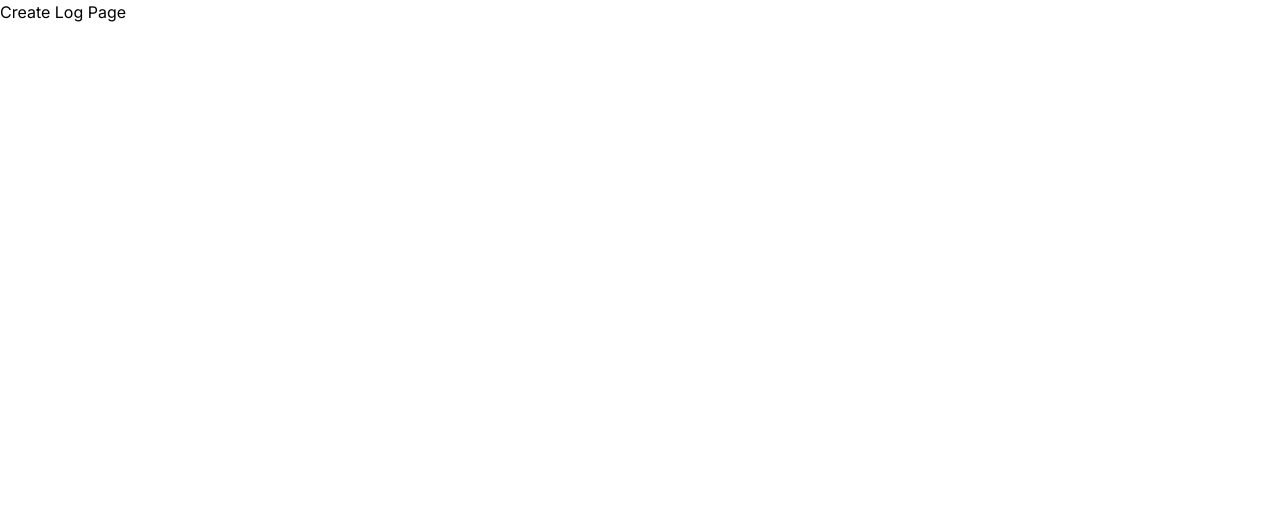
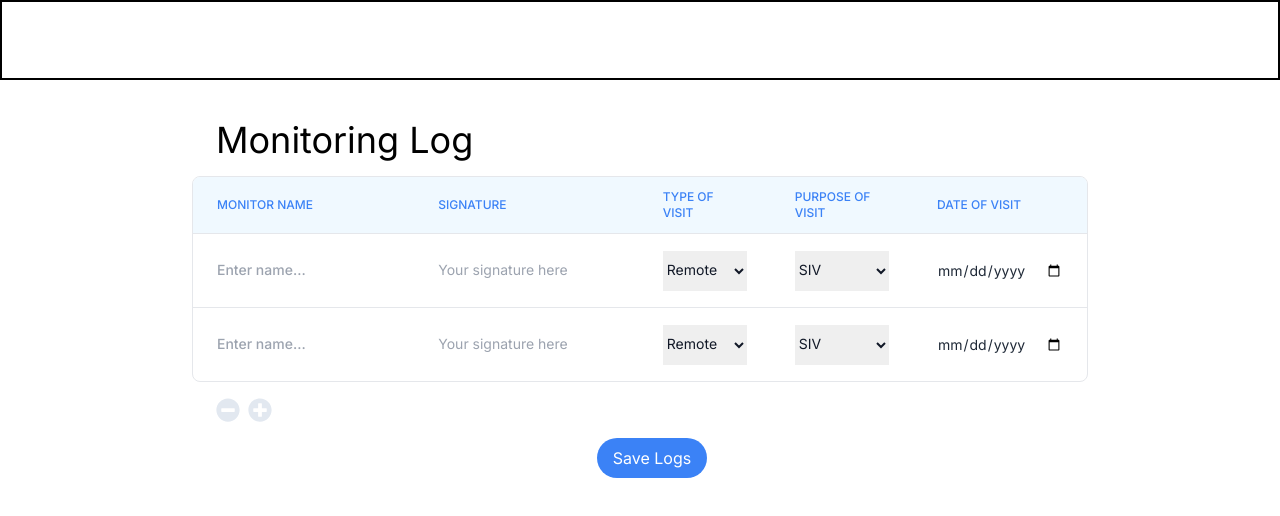
Before and after one commit to marcbrown2024/stratrak, a Next.js app: page /trials/1/logs/create in a window 1280 px wide. Shown: the top 516 px of the page. Built offline with nearby package versions, Linux system fonts and the light colour scheme.

Commit message:
Begin work on table to add new logs

```diff
--- a/app/layout.tsx
+++ b/app/layout.tsx
@@ -1,6 +1,7 @@
 import type { Metadata } from "next";
 import { Inter } from "next/font/google";
 import "./globals.css";
+import Header from "@/components/Header";
 
 const inter = Inter({ subsets: ["latin"] });
 
@@ -16,7 +17,12 @@ export default function RootLayout({
 }>) {
   return (
     <html lang="en">
-      <body className={inter.className}>{children}</body>
+      <body className={`${inter.className}`}>
+        <Header />
+        <div className="mt-10">
+          {children}
+        </div>
+      </body>
     </html>
   );
 }
--- a/app/trials/[trialId]/logs/create/page.tsx
+++ b/app/trials/[trialId]/logs/create/page.tsx
@@ -1,9 +1,105 @@
-import React from 'react'
+'use client'
+
+import CreateLogTableRow from "@/components/CreateLogTableRow";
+import React, { useEffect, useState } from "react";
+import { FaPlusCircle, FaMinusCircle } from "react-icons/fa";
 
 const CreateLog = () => {
+  const [tableRowsIds, setTableRowsIds] = useState<number[]>([0, 1])
+  const [shouldSubmit, setShouldSubmit] = useState<Boolean>(false)
+  const [logs, setLogs] = useState<LogDetails[]>([])
+
+  const addRow = () => {
+    setTableRowsIds(rowArr => [...rowArr, rowArr.length])
+  }
+
+  const remRow = () => {
+    setTableRowsIds(rowArr => {
+      if (rowArr.length == 1) return rowArr
+      return rowArr.slice(0, -1)
+    })
+  }
+
+  const updateLogs = (log: LogDetails) => {
+    setLogs([...logs, log])
+  }
+
+  const triggerSubmit = () => {
+    setShouldSubmit(true)
+  }
+
+  useEffect(() => {
+    console.log(logs);
+  }, [shouldSubmit])
+
   return (
-    <div>Create Log Page</div>
-  )
-}
+    <div className="flex flex-col space-y-4 w-[70%] h-fit min-h-[500px] mx-auto">
+      <h1 className="text-4xl pl-6">Monitoring Log</h1>
 
-export default CreateLog
+      {/* Create log form wrapper */}
+      <div className="flex flex-col mt-10">
+        <div className="-m-1.5 overflow-x-auto">
+          <div className="p-1.5 min-w-full inline-block align-middle">
+            <div className="border rounded-lg overflow-hidden">
+              <table className="min-w-full divide-y divide-gray-200">
+                <thead className="bg-sky-50">
+                  <tr className="text-blue-500">
+                    <th
+                      scope="col"
+                      className="px-6 py-3 text-start text-xs font-medium uppercase"
+                    >
+                     Monitor Name
+                    </th>
+                    <th
+                      scope="col"
+                      className="px-6 py-3 text-start text-xs font-medium uppercase"
+                    >
+                     Signature
+                    </th>
+                    <th
+                      scope="col"
+                      className="px-6 py-3 text-start text-xs font-medium uppercase"
+                    >
+                     Type of Visit
+                    </th>
+                    <th
+                      scope="col"
+                      className="px-6 py-3 text-start text-xs font-medium uppercase"
+                    >
+                     Purpose of Visit
+                    </th>
+                    <th
+                      scope="col"
+                      className="px-6 py-3 text-start text-xs font-medium uppercase"
+                    >
+                     Date of Visit
+                    </th>
+                  </tr>
+                </thead>
+                <tbody className="divide-y divide-gray-200 duration-200">
+                  {
+                    tableRowsIds.map((i, k) => (
+                      <tr key={k}><CreateLogTableRow rowId={i} shouldSubmit={shouldSubmit} updateLogs={updateLogs} /></tr>
+                    ))
+                  }
+                </tbody>
+              </table>
+            </div>
+          </div>
+        </div>
+      </div>
+      {/* add or delete row */}
+      <div className="flex space-x-2 pl-6">
+        <button onClick={remRow} disabled={tableRowsIds.length <= 1}><FaMinusCircle className={`text-2xl text-slate-200 ${tableRowsIds.length > 1 && "hover:text-blue-500"}`} /></button>
+        <button onClick={addRow}><FaPlusCircle className="text-2xl text-slate-200 hover:text-blue-500" /></button>
+      </div>
+      <div
+        onClick={triggerSubmit}
+        className="pl-6 w-full flex items-center justify-center">
+        <button className="px-4 py-2 bg-blue-500 text-white rounded-full hover:opacity-90">{`Save Log${tableRowsIds.length > 1 ? 's' : ''}`}</button>
+      </div>
+    </div>
+  );
+};
+
+export default CreateLog;
--- /dev/null
+++ b/components/CreateLogTableRow.tsx
@@ -0,0 +1,99 @@
+'use client'
+
+import React, { useEffect, useState } from "react";
+import { useForm, SubmitHandler } from "react-hook-form";
+
+type params = {
+  rowId: number,
+  shouldSubmit: Boolean,
+  updateLogs: (log: LogDetails) => void
+}
+
+type Inputs = {
+  monitorName: string,
+}
+
+const TableRow = ({rowId, shouldSubmit, updateLogs}: params) => {
+  const {
+    register,
+    handleSubmit,
+    formState: { errors },
+  } = useForm<Inputs>();
+
+  const logDetails: LogDetails = {
+    "monitorName": "",
+    "signature": "",
+    typeOfVisit: "Remote",
+    purposeOfVisit: "SIV",
+    dateOfVisit: "",
+  }
+
+  const onSubmit: SubmitHandler<Inputs> = (data) => {
+    updateLogs({
+      ...logDetails,
+      ...data,
+    })
+  }
+
+  useEffect(() => {
+    if (shouldSubmit) {
+      const forms = document.querySelectorAll('form')
+      for (let i=0; i<forms.length; ) {
+        forms[i].submit()
+      }
+    }
+  }, [shouldSubmit])
+
+  return (
+    <>
+      <td className="px-6 py-4 whitespace-nowrap text-sm font-medium text-gray-800">
+        <form onSubmit={handleSubmit(onSubmit)}>
+          <input {...register("monitorName")} type="text"
+            id={`name-${rowId}`}
+            className="text-gray-900 text-sm border-b-[1px] border-b-transparent focus:outline-0 focus:border-blue-500 block w-full p-2.5 pl-0"
+            placeholder="Enter name..."
+          />
+        </form>
+      </td>
+      <td className="px-6 py-4 whitespace-nowrap text-sm text-gray-800">
+        <form>
+          <input type="text"
+            id={`signature-${rowId}`}
+            className="text-gray-900 text-sm border-b-[1px] border-b-transparent focus:outline-0 focus:border-blue-500 block w-full p-2.5 pl-0"
+            placeholder="Your signature here"
+          />
+        </form>
+      </td>
+      <td className="px-6 py-4 whitespace-nowrap text-sm text-gray-800">
+        <form>
+          <select
+          id={`visit-${rowId}`}
+          className="hover:cursor-pointer text-gray-900 text-sm border-b-[1px] border-b-transparent focus:outline-0 focus:border-blue-500 block w-full p-2.5 pl-0">
+            <option>Remote</option>
+            <option>Onsite</option>
+            <option>Waiver Call</option>
+          </select>
+        </form>
+      </td>
+      <td className="px-6 py-4 whitespace-nowrap text-sm text-gray-800">
+        <form>
+          <select
+          id={`name-${rowId}`}
+          className="hover:cursor-pointer text-gray-900 text-sm border-b-[1px] border-b-transparent focus:outline-0 focus:border-blue-500 block w-full p-2.5 pl-0">
+            <option>SIV</option>
+            <option>IMV</option>
+            <option>COV</option>
+            <option>Audit</option>
+          </select>
+        </form>
+      </td>
+      <td className="px-6 py-4 whitespace-nowrap text-sm text-gray-800">
+        <form>
+          <input aria-label="Date" type="date" />
+        </form>
+      </td>
+    </>
+  );
+};
+
+export default TableRow;
--- /dev/null
+++ b/components/Header.tsx
@@ -0,0 +1,9 @@
+import React from 'react'
+
+const Header = () => {
+  return (
+    <div className='w-full h-20 border-2 border-black'></div>
+  )
+}
+
+export default Header
```
Also changed, not shown: package.json (+6 -4 lines), typings.d.ts (added, +7 -0 lines), app/page.tsx (line endings or trailing spaces), 1 other file (tests, documents, lock files or other folders).
